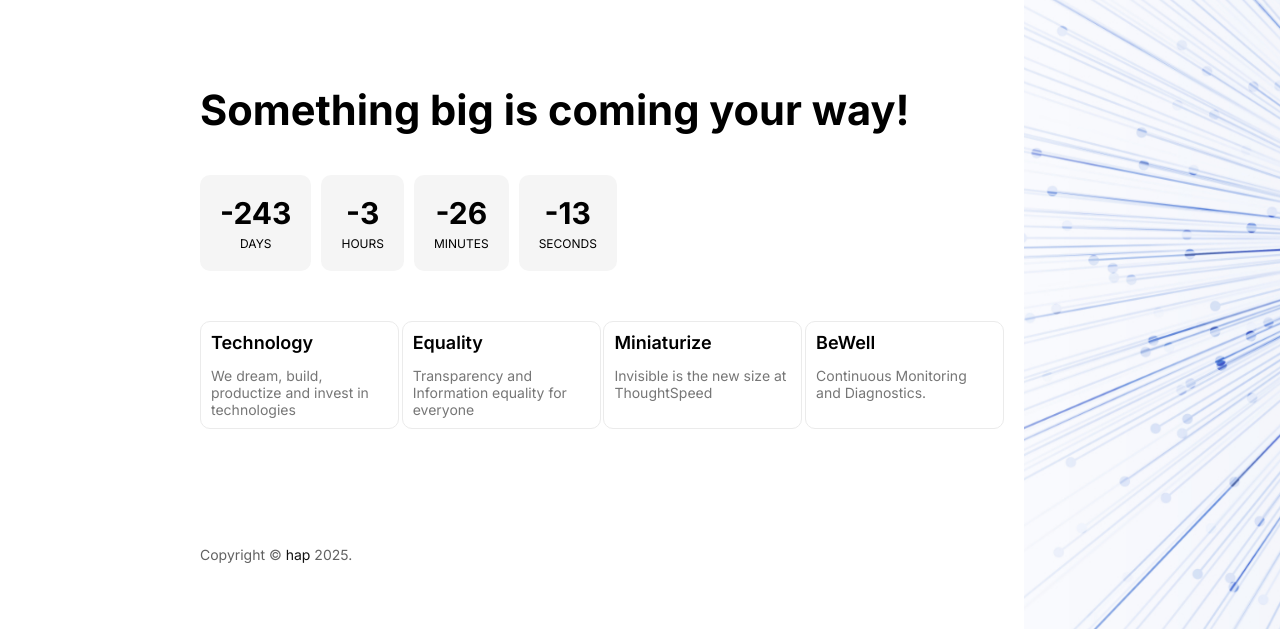
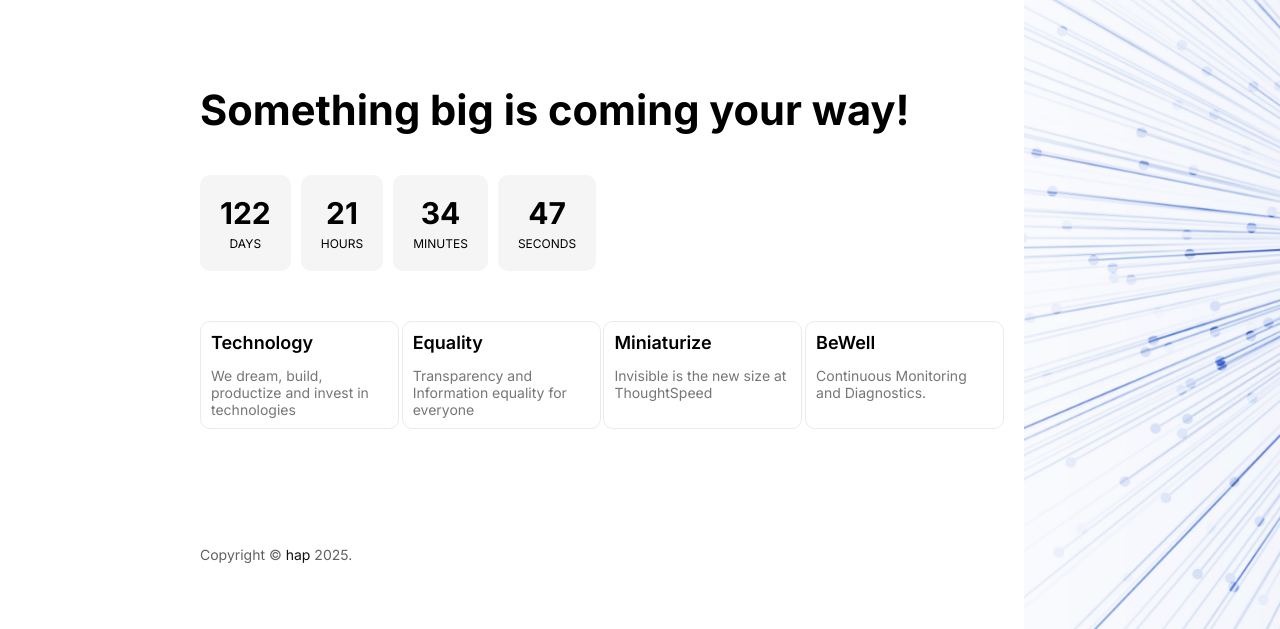
Before and after one commit to hapllc/website, a plain HTML site: page index.html in a window 1280 px wide. Shown: the part 171-800 px from the top of the page. Drawn offline with Linux system fonts and the light colour scheme.

Commit message:
Update index.html

```diff
--- a/index.html
+++ b/index.html
@@ -141,7 +141,7 @@
   hour = minute * 60,
   day = hour * 24;
 
-let countDown = new Date('May 25, 2024 10:00:00').getTime(),
+let countDown = new Date('May 25,2025 10:00:00').getTime(),
 x = setInterval(function() {
 
   let now = new Date().getTime(),
```
